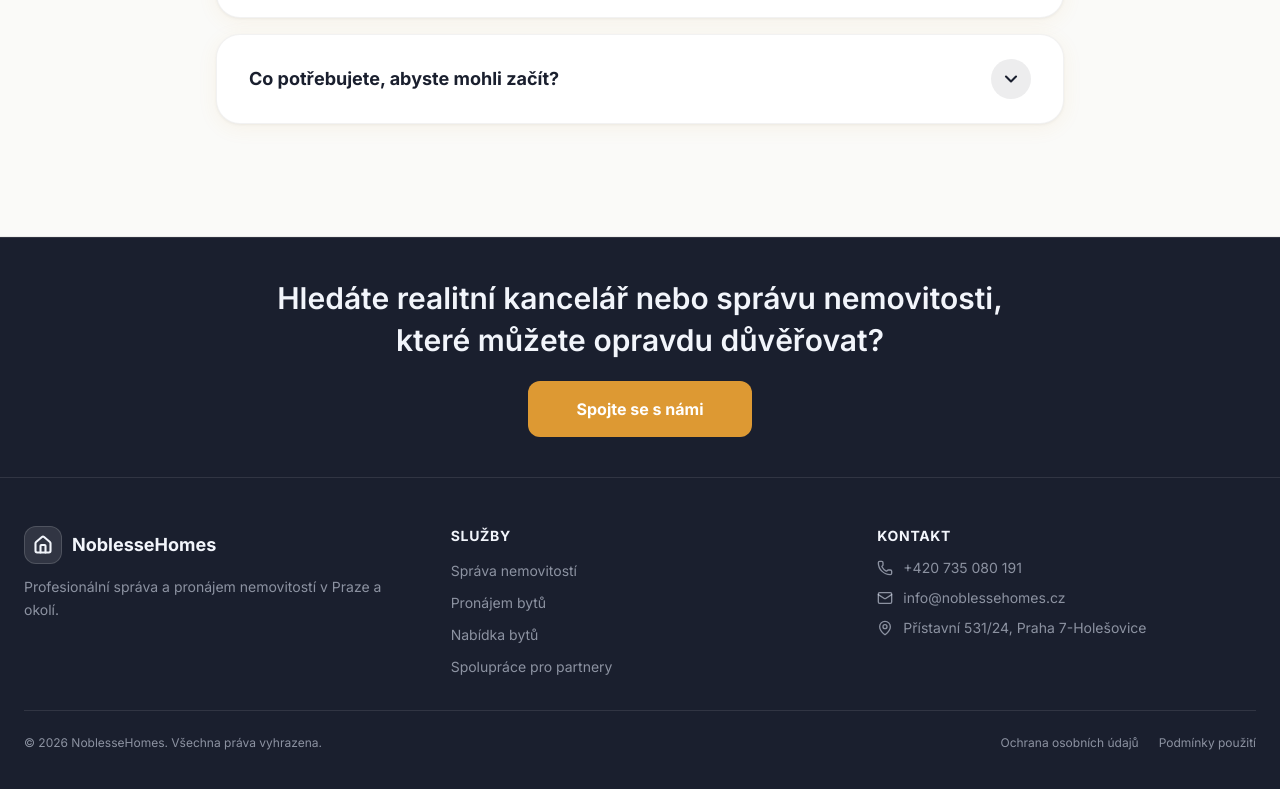
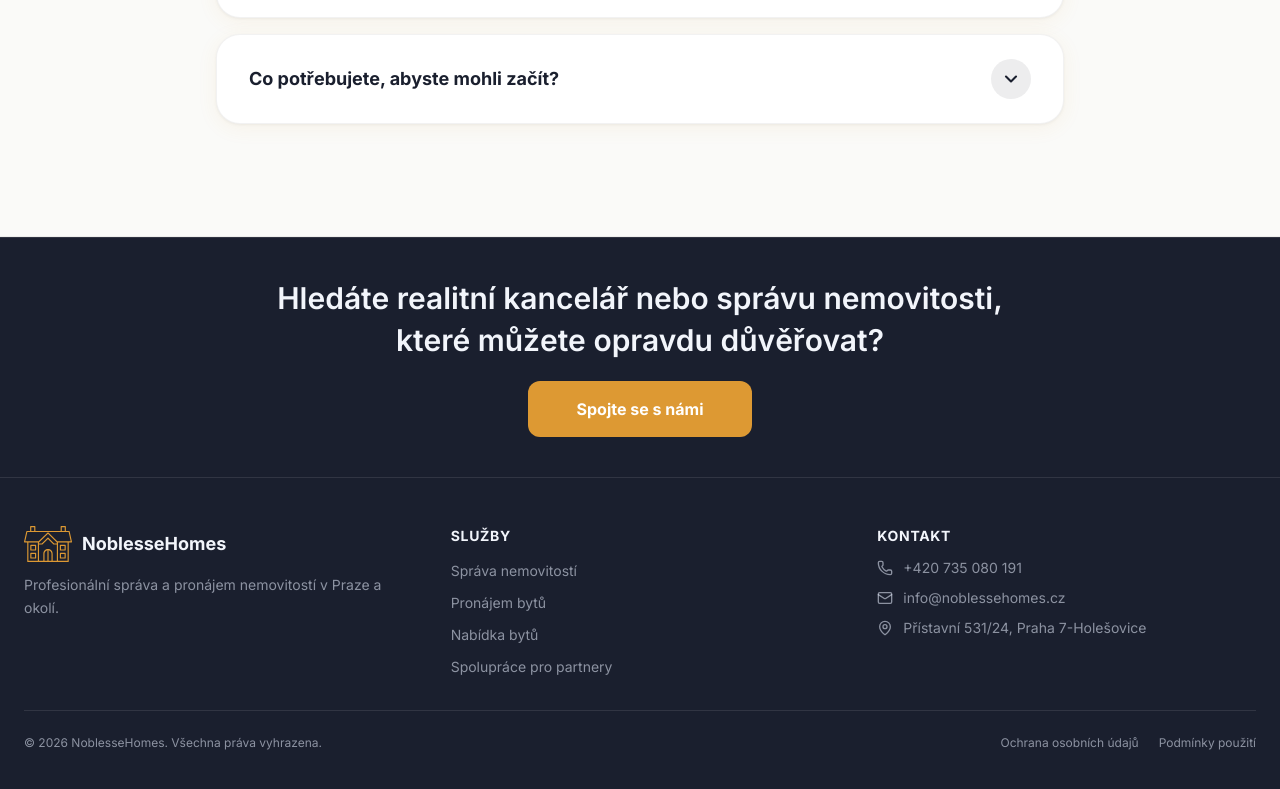
Before and after one commit to NoblesseHomes/noblesseHomesSite-v2, a Next.js app: page /en/spoluprace in a window 1280 px wide. Shown: the part 5002-5791 px from the top of the page. Built offline with nearby package versions, Linux system fonts and the light colour scheme.

Commit message:
Добавил фирменную иконку в fooret

```diff
--- a/src/components/footer/footer.js
+++ b/src/components/footer/footer.js
@@ -1,5 +1,7 @@
 import { Link } from '@/i18n/navigation';
-import { MailIcon, PhoneIcon, MapPinIcon, HomeIcon } from 'lucide-react';
+import Image from 'next/image';
+import { MailIcon, PhoneIcon, MapPinIcon } from 'lucide-react';
+import Home from '@/asset/footer/home.svg';
 
 const dataYear = new Date().getFullYear();
 
@@ -26,9 +28,13 @@ export default function Footer() {
           {/* Brand */}
           <div>
             <div className="mb-3 flex items-center gap-2.5">
-              <div className="rounded-xl border border-white/15 bg-white/10 p-2">
-                <HomeIcon className="text-text-main h-5 w-5" strokeWidth={2.5} />
-              </div>
+              <Image
+                src={Home}
+                width={48}
+                height={48}
+                alt="NoblesseHomes icon"
+                className="h-9 w-12 object-contain"
+              />
               <span className="text-text-main text-lg font-bold">NoblesseHomes</span>
             </div>
             <p className="text-text-muted text-sm leading-relaxed">
```
Also changed, not shown: src/asset/footer/home.svg (added).
